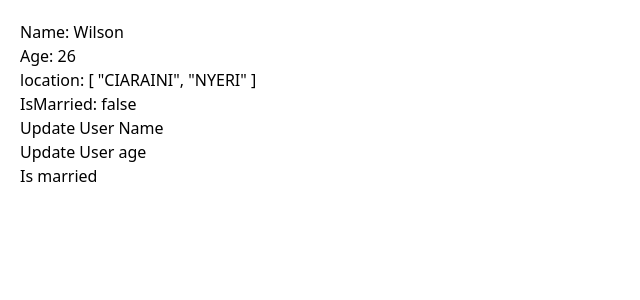
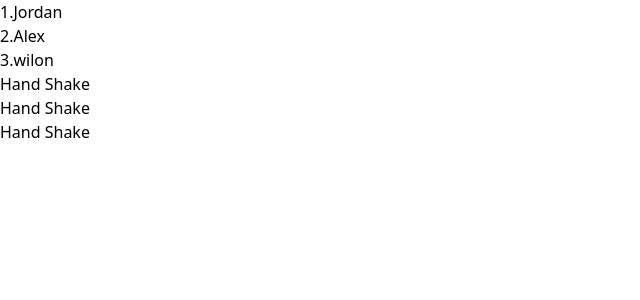
Before and after one commit to wilsongachungi/wilson-vue, a Vue app: page / in a window 1280 px wide. Shown: the top 300 px of the page, without its empty margins (0-640 px from the left). Built offline with nearby package versions, Linux system fonts and the light colour scheme.

Commit message:
reactive and ref

```diff
--- a/src/App.vue
+++ b/src/App.vue
@@ -9,7 +9,7 @@ import MyRefComponent from './components/MyRefComponent.vue';
 <template>
   <!-- <HelloWorld/>
   <MyReactiveComponent/> -->
-  <my-ref-component/>
+  <MyRefComponent/>
 </template>
 
 <style scoped>
--- a/src/components/MyRefComponent.vue
+++ b/src/components/MyRefComponent.vue
@@ -1,23 +1,18 @@
 <script setup>
-import { ref } from 'vue'
+import { reactive, ref } from 'vue'
 
-let userInfo = ref({name: 'Wilson', age: '26', location: ['CIARAINI','NYERI'], isMarried: false});
+let friends = reactive([ref('Jordan'), ref('Alex'),ref('wilon')])
 </script>
 
 <template>
-    <div class="mt-5 ml-5">
-        <h1>Name: {{ userInfo.name }}</h1>
-        <h1>Age: {{ userInfo.age }}</h1>
-        <h1>location: {{ userInfo.location }}</h1>
-        <h1>IsMarried: {{ userInfo.isMarried }}</h1>
 
-        <div>
-            <button @click="userInfo.name = 'Dadaa'">Update User Name</button> <br>
-            <button @click="userInfo.age += 10">Update User age</button><br>
-            <button @click="userInfo.isMarried = 'no'">Is married</button>
-        </div>
+    <h1>1.{{ friends[0] }}</h1>
+    <h1>2.{{ friends[1] }}</h1>
+    <h1>3.{{ friends[2] }}</h1>
 
-    </div>
+    <button @click="friends[0] = '🤝'">Hand Shake</button> <br>
+    <button @click="friends[1] = '🤝'">Hand Shake</button> <br>
+    <button @click="friends[2] = '🤝'">Hand Shake</button>
 
 
 </template>
```
